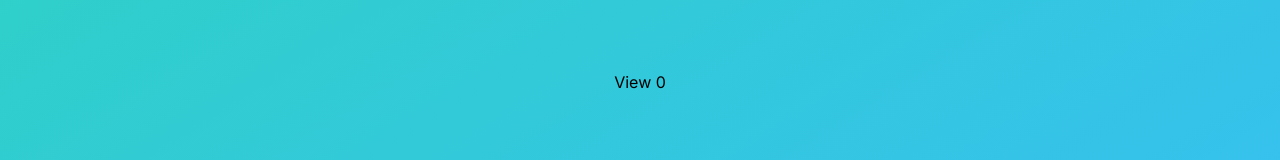
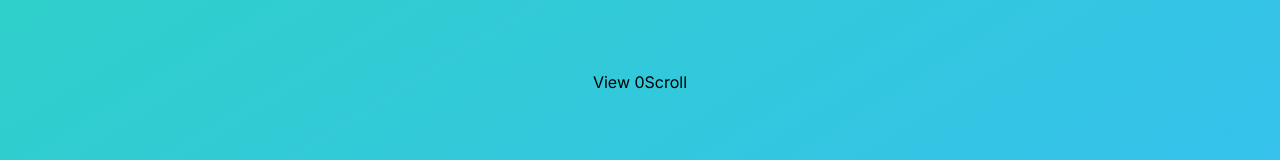
Before and after one commit to FalejevV/mobilebrowsertest, a Next.js app: page / in a window 1280 px wide. Shown: the part 318-478 px from the top of the page. Built offline with nearby package versions, Linux system fonts and the light colour scheme.

Commit message:
button to show scrollbar

```diff
--- a/src/components/empty-view/index.tsx
+++ b/src/components/empty-view/index.tsx
@@ -63,7 +63,9 @@ function EmptyView({ index }: { index: number }) {
 			"justify-center"
 		);
 	}
-
+	function scrollbar() {
+		window.scrollTo(0, -1);
+	}
 	return (
 		<div
 			className={`relative transition-all duration-0 pointer-events-auto  w-full h-screen min-h-screen bg-gradient-to-tl flex snap-always snap-mandatory snap-center snap-x overflow-y-hidden overflow-x-auto max-w-dvh no-scrollbar`}
@@ -72,13 +74,14 @@ function EmptyView({ index }: { index: number }) {
 				className={`w-screen min-w-full overflow-auto snap-mandatory snap-center snap-always h-screen flex items-center justify-center bg-gradient-to-tl from-${fromColor}-400 to-${toColor}-400`}
 			>
 				View {index}
+				<button onClick={scrollbar}>Scroll</button>
 			</div>
 			<div
 				className={`w-screen flex-col min-w-full overflow-auto h-screen snap-center snap-always snap-mandatory flex items-center justify-start p-4 gap-4 bg-gradient-to-tl from-${fromColor}-400 to-${toColor}-400`}
 			>
 				<div className="w-full flex-auto border-2"></div>
 				<div
-					className="flex flex-col bg-black bg-opacity-40 gap-2"
+					className="flex bg-black bg-opacity-40 gap-2"
 					id={`area-container-${index}`}
 				>
 					<textarea
--- a/src/components/main/index.tsx
+++ b/src/components/main/index.tsx
@@ -1,10 +1,8 @@
 "use client";
 
-import { useRef, useState } from "react";
+import { useState } from "react";
 import React from "react";
 import EmptyView from "../empty-view";
-import useDrag from "../use-drag-hook";
-import { useKeyboardNavigation } from "../fullscreen-navigation-hook";
 
 export default function ScrollExperience() {
 	const [viewSequence, setViewSequence] = useState([1, 2, 3, 4, 5, 6, 7]);
```
